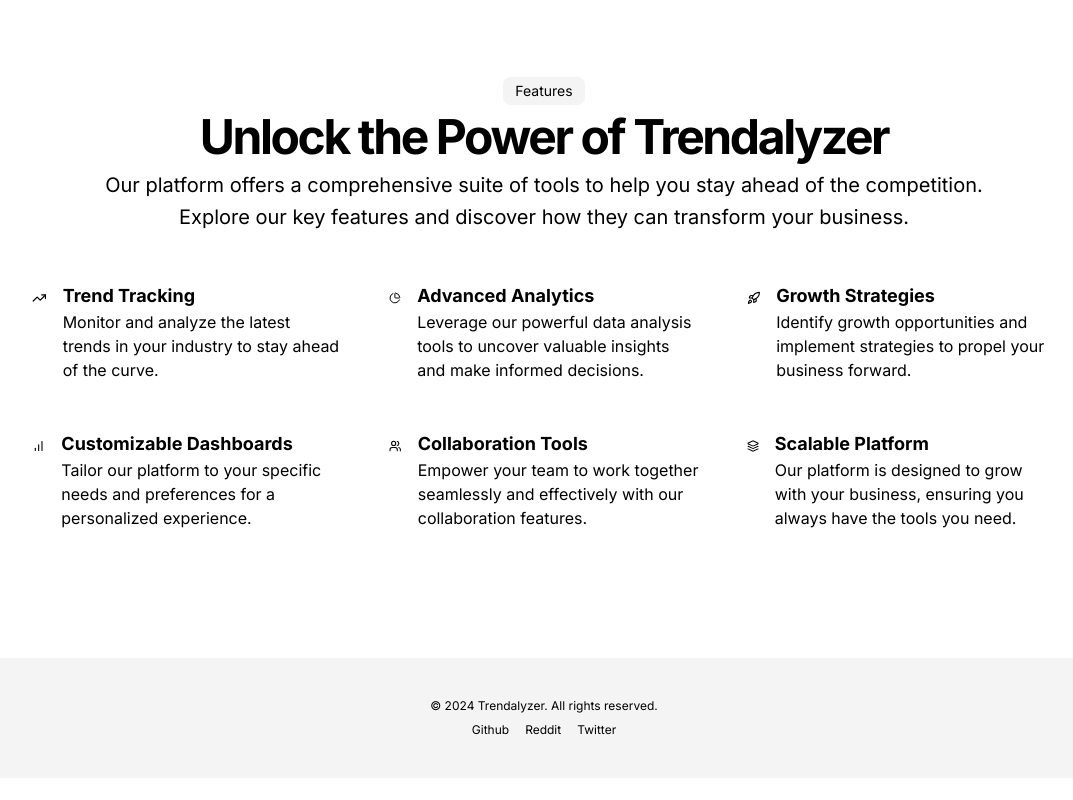
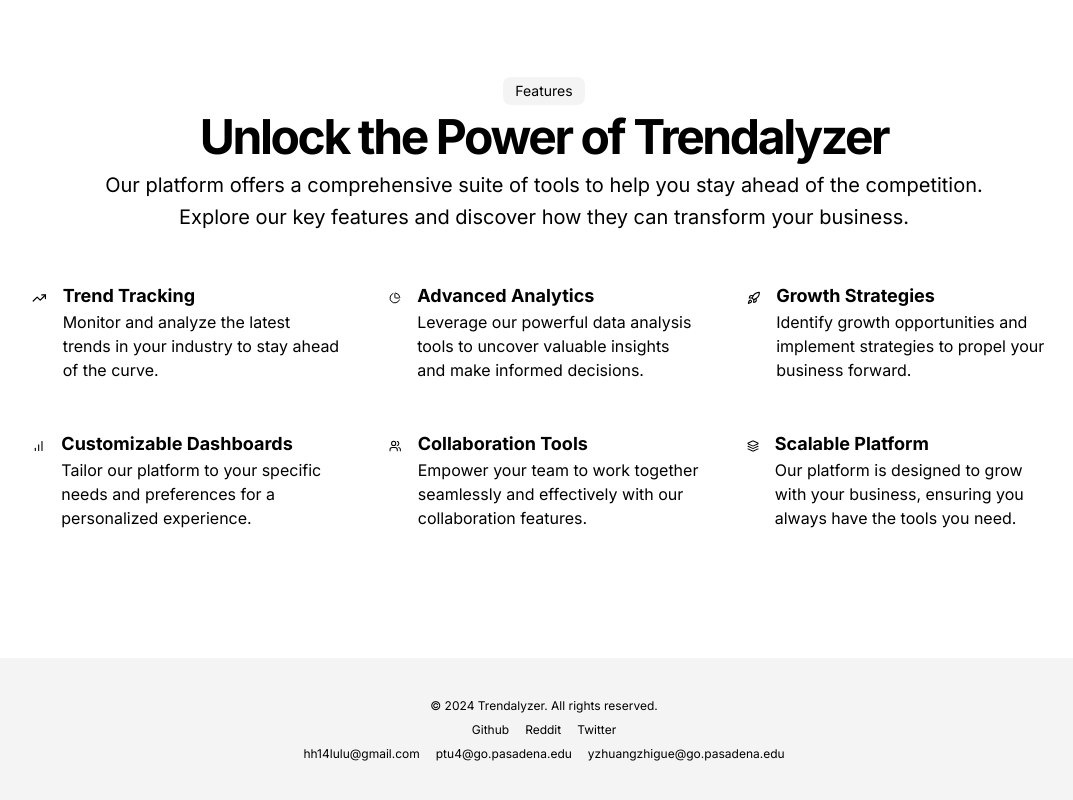
Before and after one commit to JstVex/trendalyzer, a Next.js app: page / in a window 1280 px wide. Shown: the part 1304-2104 px from the top of the page, without its empty margins (96-1169 px from the left). Before the commit the page ends 2082 px from the top, so only its background shows below. Built offline with nearby package versions, Linux system fonts and the light colour scheme.

Commit message:
Added our mails for feedback

```diff
--- a/components/nav/footer.tsx
+++ b/components/nav/footer.tsx
@@ -16,6 +16,17 @@
                         Twitter
                     </Link>
                 </div>
+                <div className="mt-2 flex justify-center gap-4">
+                    <Link href="mailto:team1@example.com" className="hover:underline" prefetch={false}>
+                        hh14lulu@gmail.com
+                    </Link>
+                    <Link href="mailto:team2@example.com" className="hover:underline" prefetch={false}>
+                        ptu4@go.pasadena.edu
+                    </Link>
+                    <Link href="mailto:team3@example.com" className="hover:underline" prefetch={false}>
+                        yzhuangzhigue@go.pasadena.edu
+                    </Link>
+                </div>
             </div>
         </footer>
     );
```
